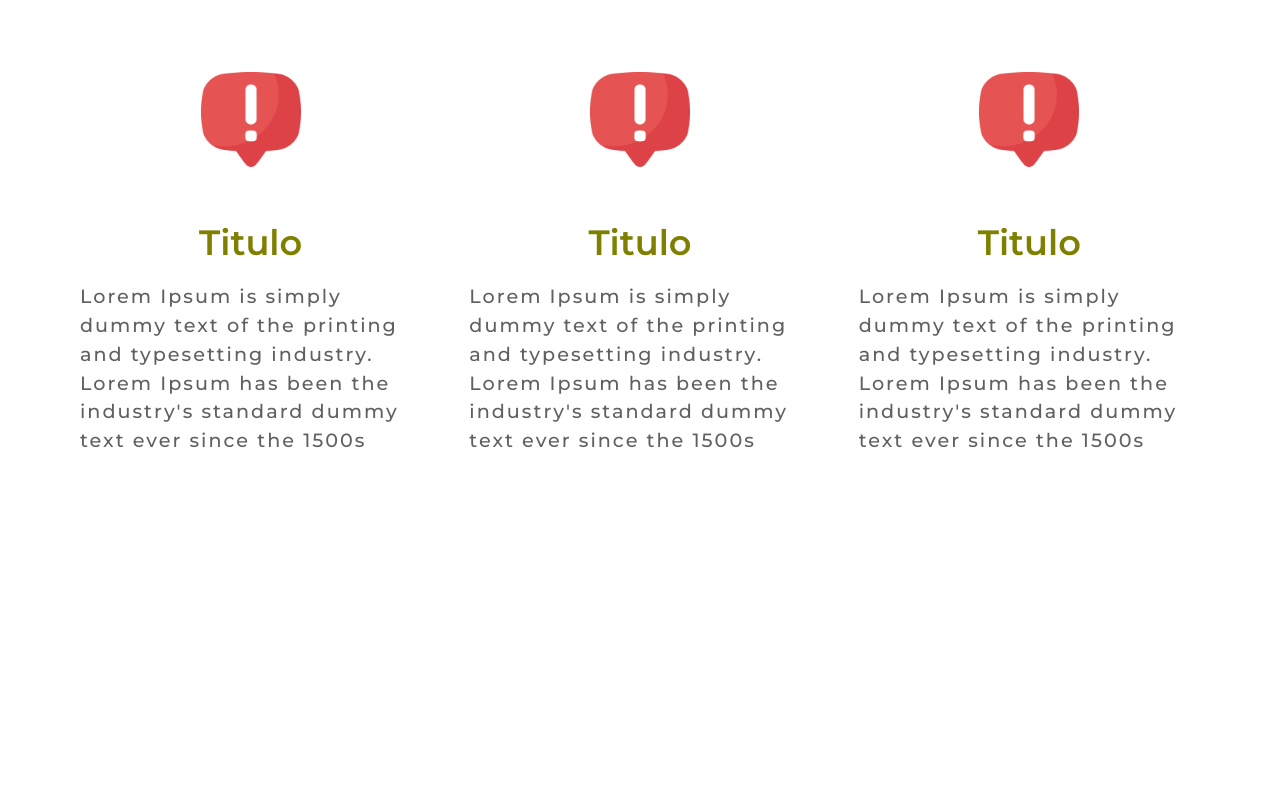
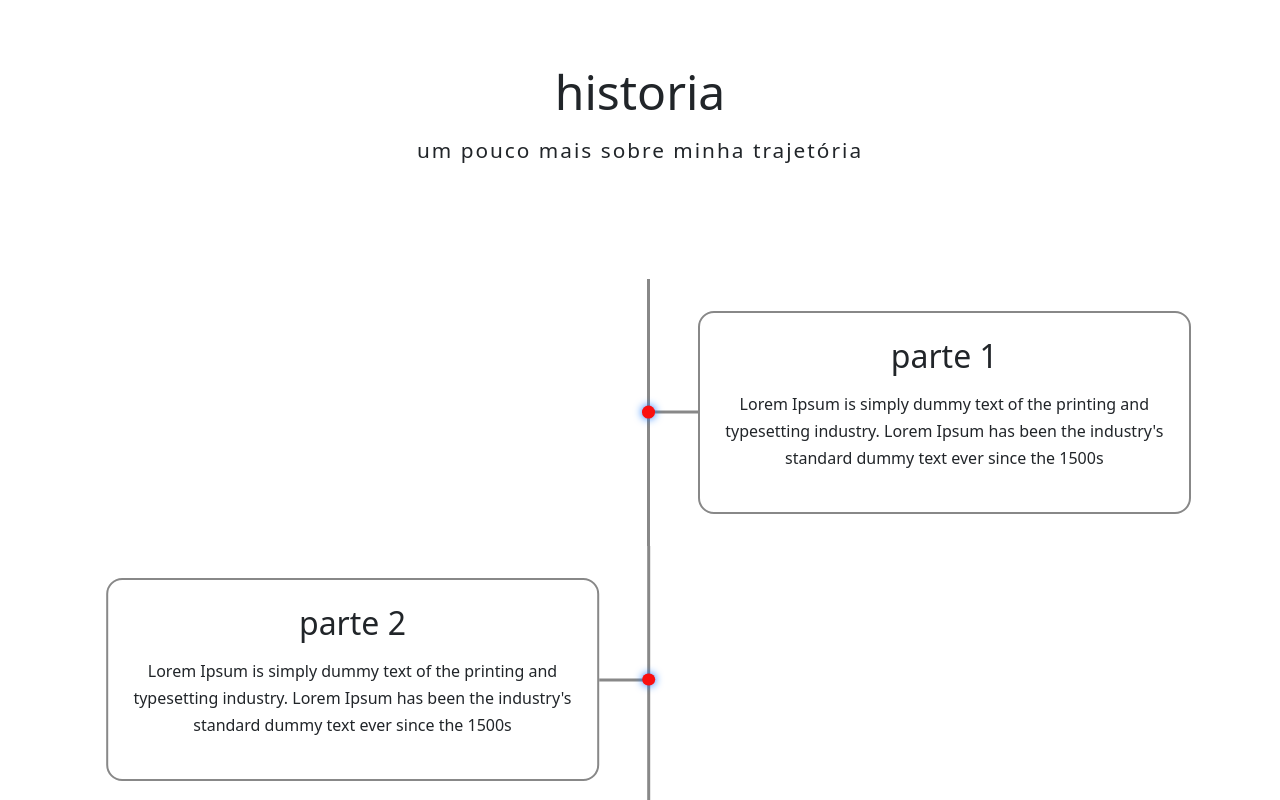
Before and after one commit to diogo939405/ongprojectfront, a React (Create React App) app: page /SobreMim in a window 1280 px wide. Shown: the part 1360-2160 px from the top of the page. Built offline with nearby package versions, Linux system fonts and the light colour scheme.

Commit message:
linha do tempo

```diff
--- a/src/paginas/PaginaOngs/OngsDoando.js
+++ b/src/paginas/PaginaOngs/OngsDoando.js
@@ -23,11 +23,6 @@ export default function OngsDoando() {
     let param = ''
     let dado = document.getElementById("doar")
     let botaoDoar = document.getElementById('botao-doar')
-
-
-
-    // let valorDoado = dado.value
-
 
     useEffect(() => {
         axios.get(`http://localhost:5000/TodosDados/${infoId}`)
@@ -132,9 +127,9 @@ export default function OngsDoando() {
 
     function onlyNumbers(t) {
         var nu = t.which || t.keycode;
-        if ((nu >= 48 && nu < 57)){
+        if ((nu >= 48 && nu < 57)) {
             return true
-        }else{
+        } else {
             return false
         }
     }
@@ -160,13 +155,70 @@ export default function OngsDoando() {
                     </div>
                 </div>
             </header>
-            <body className='corpo-ong'>
-                <h4>{infoDetails.Nome}</h4>
+
+            <section className='corpo-ong'>
+                <Container>
+                    <Row>
+                        <Col>
+                            <div className='ongs-texto'>
+                                <div className='ongs-texto-conjunto'>
+                                    <h2 className='ongs-texto-titulo'>
+                                        {infoDetails.Nome}
+                                    </h2>
+                                    {/* <hr className='barra'/> */}
+                                </div>
+                                <p className='ongs-texto-textos'>Lorem Ipsum is simply dummy text of the printing and typesetting industry.
+                                    Lorem Ipsum has been the industry's standard dummy text ever since the 1500s,
+                                    when an unknown printer took a galley of type and scrambled it to make a type specimen book.
+                                    It has survived not only five centuries, but also the leap into electronic typesetting, remaining essentially unchanged.
+                                    It was popularised in the 1960s with the release of Letraset sheets containing Lorem Ipsum passages,
+                                    and more recently with desktop publishing software like Aldus PageMaker including versions of Lorem Ipsum.</p>
+                            </div>
+                        </Col>
+                        <Col>
+                            <div className='ongs-imagens'>
+
+                            </div>
+                        </Col>
+                    </Row>
+                </Container>
+            </section>
+            <section className='ongs-form '>
+                <Container>
+                    <Row id='linha-form'>
+                        <form >
+                            <fieldset>
+                                <legend><b>formulario Doação</b></legend>
+                                <br />
+                                <div className='wrapper d-flex align-items-center justify-content-center'>
+                                    <label>Nome</label>
+                                    <input type='text' placeholder='digite seu Nome' required />
+                                </div>
+
+                                <div className='wrapper d-flex align-items-center justify-content-center'>
+                                    <label>Email</label>
+                                    <input type='text' placeholder='digite sua email' required />
+                                </div>
+
+                                <div className='wrapper d-flex align-items-center justify-content-center'>
+                                    <input type='text' className='input-doar' id='doar' placeholder='Faça sua doação' value={inputValue} onChange={inputChange} onKeyDown={(y) => onlyNumbers(y)}></input>
+                                </div>
+                                <button onClick={(x) => tratarPagamento(x)} id='botao-doar'> AQUI </button>
+                            </fieldset>
+                        </form>
+
+
+                    </Row>
+                </Container>
+            </section>
+
+            {/* <h4>{infoDetails.Nome}</h4>
                 <input type='text' className='input-doar' id='doar'placeholder='Faça sua doação' value={inputValue} onChange={inputChange} onKeyDown={(y) => onlyNumbers(y)}></input>
-                <button onClick={(x) => tratarPagamento(x)} id='botao-doar'> AQUI </button>
+                <button onClick={(x) => tratarPagamento(x)} id='botao-doar'> AQUI </button> */}
 
-            </body>
-            {loadingSpinner ? <Loading /> : null}
+
+            {loadingSpinner ? <Loading /> : null
+            }
             <footer className='rodape-doando' >
                 <Footer />
             </footer>
--- a/src/paginas/PaginaSobreMim/SobreMim.css
+++ b/src/paginas/PaginaSobreMim/SobreMim.css
@@ -125,7 +125,144 @@
 }
 
 .final {
-    margin-top: 200px;
+    margin: 0;
+
+}
+
+.linha-historia {
+    padding: 2em;
+}
+
+
+
+.linha-titulo {
+    text-align: center;
+    padding-bottom: 1em;
+
+}
+
+.linha-titulo h1 {
+    display: flex;
+    text-align: center;
+    justify-content: center;
+}
+
+.linha-titulo p {
+    font-size: 1.3rem;
+    letter-spacing: 2px;
+}
+
+.linha-tempo {
+    margin: 5em auto;
+    max-width: 34.15em;
+}
+
+.linha-etapas {
+    max-width: 34em;
+    padding-top: 2em;
+    padding-bottom: 2em;
+    position: relative;
+}
+
+.linha-etapas div {
+    border: 2px solid #888;
+    border-radius: 1em;
+    padding: 1.5em;
+}
+
+.linha-etapas p {
+    line-height: 27px;
+}
+
+.linha-etapas:nth-child(odd) {
+    border-left: 3px solid #888;
+    padding-left: 3em;
+    transform: translateX(17.5em);
+}
+
+.linha-etapas:nth-child(even) {
+    border-right: 3px solid #888;
+    padding-right: 3em;
+    transform: translateX(-16.3em);
+}
+
+.linha-etapas:nth-child(odd)::before,
+.linha-etapas:nth-child(even)::before {
+    content: '';
+    background: #888;
+    width: 3em;
+    height: 3px;
+    position: absolute;
+    top: 50%;
+    transform: translateY(-50%);
+}
+
+.linha-etapas:nth-child(odd)::before {
+    left: 0;
+}
+
+.linha-etapas:nth-child(even)::before {
+    right: 0;
+}
+
+.linha-etapas:nth-child(odd) div::before,
+.linha-etapas:nth-child(even) div::before {
+    content: '';
+    background: #fa0f0f;
+    box-shadow: 0 0 0.5em #0d71fc;
+    position: absolute;
+    width: 0.8em;
+    height: 0.8em;
+    top: 50%;
+    border-radius: 50%;
+    transform: translateY(-50%);
+}
+
+.linha-etapas:nth-child(odd) div::before {
+    left: -0.5em;
+}
+
+.linha-etapas:nth-child(even) div::before {
+    right: -0.5em;
+}
+
+.titulo-linha {
+    margin: 0.3em;
+    font-size: 3rem;
+}
+
+.titulo-etapa {
+    margin-bottom: 0.5em;
+}
+
+@media screen and (max-width:1150px) {
+
+
+    .linha-tempo {
+        width: 80vw;
+    }
+
+    .linha-tempo .linha-etapas {
+        width: 100%;
+        transform: none;
+        padding-left: 0;
+        padding-right: 0;
+        border: none;
+    }
+
+    .linha-tempo .linha-etapas::before {
+        width: 3px;
+        height: 4em;
+        top: -2em;
+        left: 50%;
+        transform: translateX(-50%);
+    }
+
+    .linha-tempo .linha-etapas div::before {
+        top: -0.5em;
+        left: 50%;
+        transform: translateX(-50%);
+    }
 }
 
 
--- a/src/paginas/PaginaSobreMim/SobreMim.js
+++ b/src/paginas/PaginaSobreMim/SobreMim.js
@@ -12,6 +12,7 @@ import gerarToken from '../../pagamento/Paypal'
 import PagamentoTela from '../../pagamento/PagamentoTela';
 import logo1 from '../PaginaDoação/Icons/information.png';
 import eu from '../../Imagens/diogo.jpg'
+
 
 export default function SobreMim() {
   return (
@@ -59,6 +60,72 @@ export default function SobreMim() {
 
         </div>
 
+      </section>
+
+      <section className='final'>
+        <Container>
+          <Row>
+            <Col>
+              <div className='linha-historia'>
+                <div className='linha-titulo'>
+                  <h1 className='titulo-linha'>historia</h1>
+                  <p> um pouco mais sobre minha trajetória</p>
+                </div>
+                <div className='linha-tempo'>
+                  <div className='linha-etapas'>
+                    <div>
+                      <h2 className='titulo-etapa'> parte 1</h2>
+                      <p>Lorem Ipsum is simply dummy text of the printing and typesetting industry.
+                        Lorem Ipsum has been the industry's standard dummy text ever since the 1500s</p>
+                    </div>
+                  </div>
+                  <div className='linha-etapas'>
+                    <div>
+                      <h2 className='titulo-etapa'> parte 2</h2>
+                      <p>Lorem Ipsum is simply dummy text of the printing and typesetting industry.
+                        Lorem Ipsum has been the industry's standard dummy text ever since the 1500s</p>
+                    </div>
+                  </div>
+                  <div className='linha-etapas'>
+                    <div>
+                      <h2 className='titulo-etapa'> parte 3</h2>
+                      <p>Lorem Ipsum is simply dummy text of the printing and typesetting industry.
+                        Lorem Ipsum has been the industry's standard dummy text ever since the 1500s</p>
+                    </div>
+                  </div>
+                  <div className='linha-etapas'>
+                    <div>
+                      <h2 className='titulo-etapa'> parte 4</h2>
+                      <p>Lorem Ipsum is simply dummy text of the printing and typesetting industry.
+                        Lorem Ipsum has been the industry's standard dummy text ever since the 1500s</p>
+                    </div>
+                  </div>
+                  <div className='linha-etapas'>
+                    <div>
+                      <h2 className='titulo-etapa'> parte 5</h2>
+                      <p>Lorem Ipsum is simply dummy text of the printing and typesetting industry.
+                        Lorem Ipsum has been the industry's standard dummy text ever since the 1500s</p>
+                    </div>
+                  </div>
+                  <div className='linha-etapas'>
+                    <div>
+                      <h2 className='titulo-etapa'> parte 6</h2>
+                      <p>Lorem Ipsum is simply dummy text of the printing and typesetting industry.
+                        Lorem Ipsum has been the industry's standard dummy text ever since the 1500s</p>
+                    </div>
+                  </div>
+                  <div className='linha-etapas'>
+                    <div>
+                      <h2 className='titulo-etapa'> parte 7</h2>
+                      <p>Lorem Ipsum is simply dummy text of the printing and typesetting industry.
+                        Lorem Ipsum has been the industry's standard dummy text ever since the 1500s</p>
+                    </div>
+                  </div>
+                </div>
+              </div>
+            </Col>
+          </Row>
+        </Container>
       </section>
 
       <section className='introducao'>
@@ -137,24 +204,7 @@ export default function SobreMim() {
           </Row>
         </Container> */}
       </section>
-      <section className='final'>
-        <Container>
-          <Row>
-            <Col>
-              <div className='linha-historia'>
-               </div>
-            </Col>
-            <Col>
-              <div className='formulario'>
 
-
-
-
-              </div>
-            </Col>
-          </Row>
-        </Container>
-      </section>
 
       <footer>
         <Footer />
```
Also changed, not shown: src/paginas/PaginaOngs/OngsDoando.css (+82 -9 lines).
